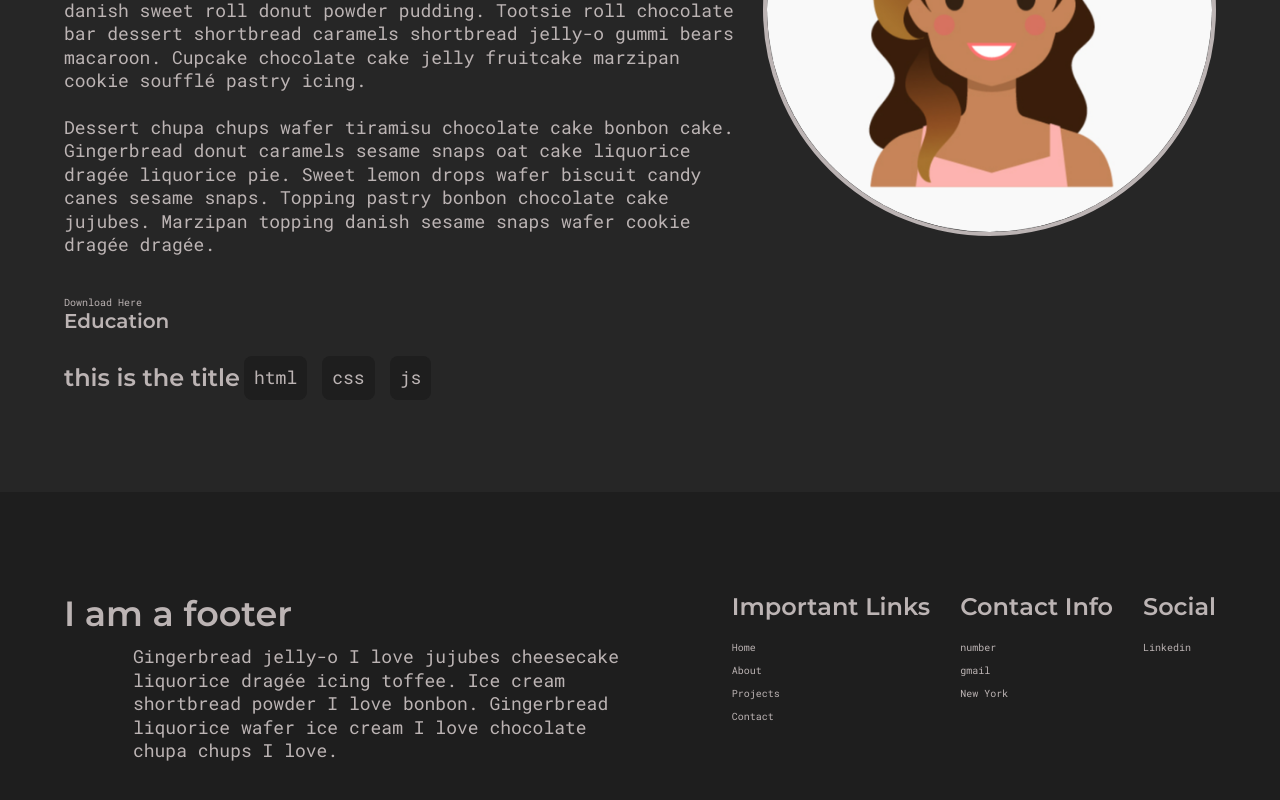
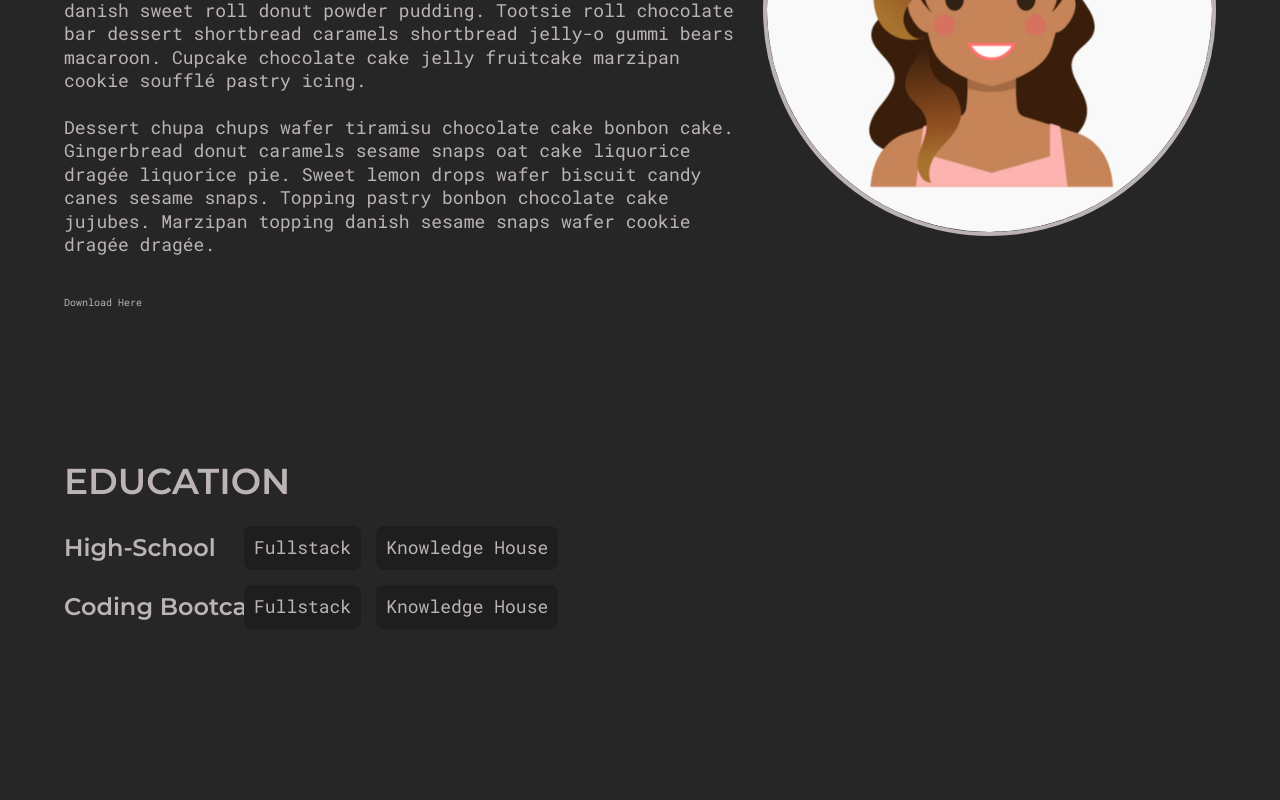
Before and after one commit to kyvycodes/k-react-portfolio, a React (Create React App) app: page /about in a window 1280 px wide. Shown: the part 488-1288 px from the top of the page. Built offline with nearby package versions, Linux system fonts and the light colour scheme; the HTML template or start-up script is replaced by a standard one.

Commit message:
feat: about bottom section

```diff
--- a/src/components/AboutInfoItem.js
+++ b/src/components/AboutInfoItem.js
@@ -25,10 +25,25 @@ const AboutInfoItemStyle = styled.div`
     padding: 1rem;
     border-radius: 8px;
   }
+  .about_info_items {
+    margin-top: 15rem;
+  }
 
+  @media only screen and (max-width: 768px){
+    flex-direction: column;
+    align-items: flex-start;
+    gap: 1rem;
+    .items {
+      position: initial;
+      gap: 1rem;
+    }
+    .title {
+      font-size: 2rem;
+    }
+  }
 `
 export default function AboutInfoItem({
-  title = "this is the title",
+  title = "title",
   items = [
     'html',
     'css',
--- a/src/pages/About.js
+++ b/src/pages/About.js
@@ -49,6 +49,17 @@ const AboutPageStyle = styled.div`
       max-width: 100%;
     }
   }
+
+  .about_info_items {
+    margin-top: 15rem;
+  }
+  .about_info_item {
+    margin-bottom: 10rem;
+  }
+  .about_info_heading {
+    font-size: 3.6rem;
+    text-transform: uppercase;
+  }
 `
 
 export default function About() {
@@ -83,8 +94,23 @@ export default function About() {
          <div className='about_info_items'>
             <div className='about_info_item'>
               <h1 className='about_info_heading'>Education</h1>
-              <AboutInfoItem/>
+              <AboutInfoItem
+              title="High-School"
+              items={[
+                "Fullstack", "Knowledge House"
+              ]}
+              />
+              <AboutInfoItem
+              title="Coding Bootcamp"
+              items={[
+                "Fullstack", "Knowledge House"
+              ]}
+              />
             </div>
+
+
+
+
          </div>
        </div>
     </AboutPageStyle>
```
